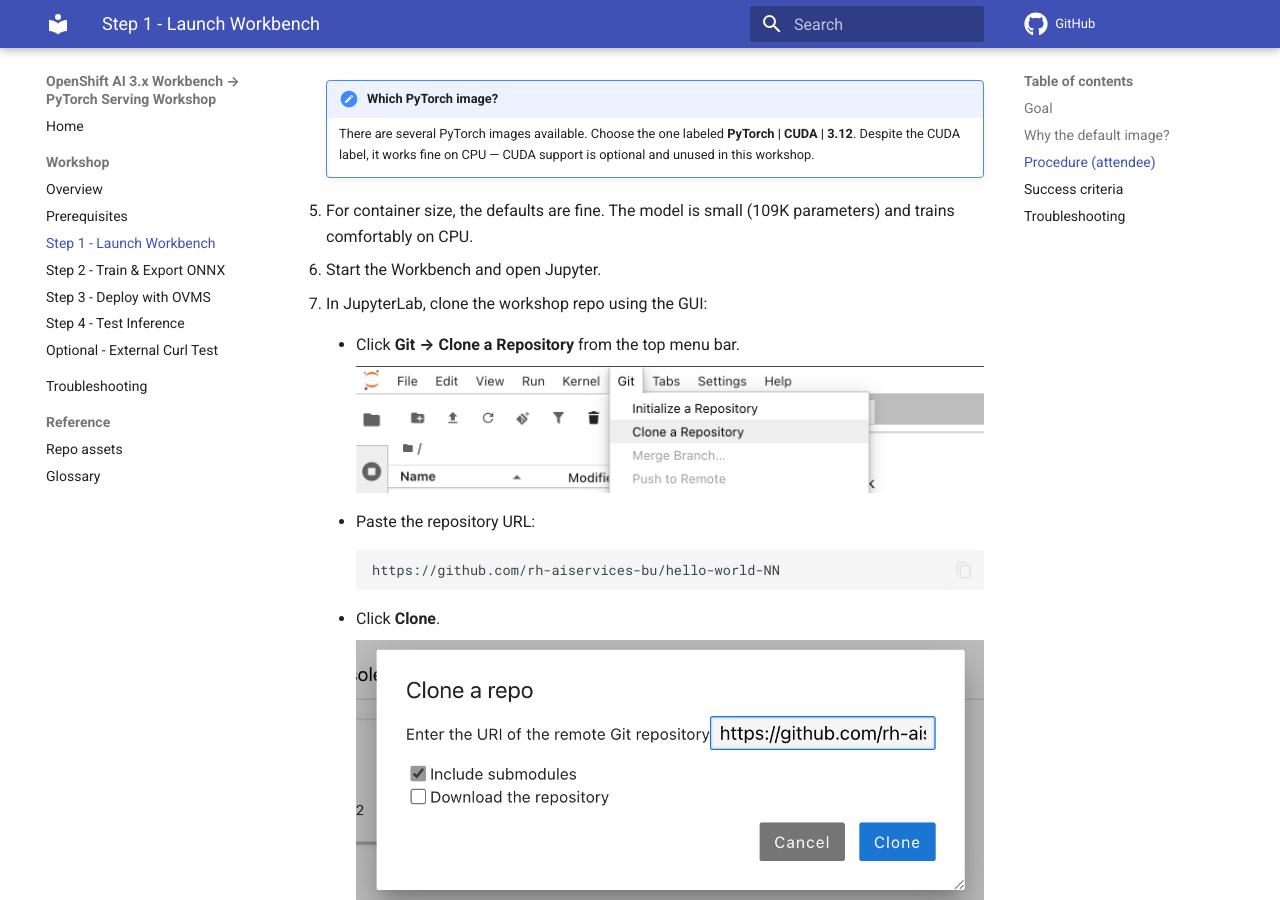
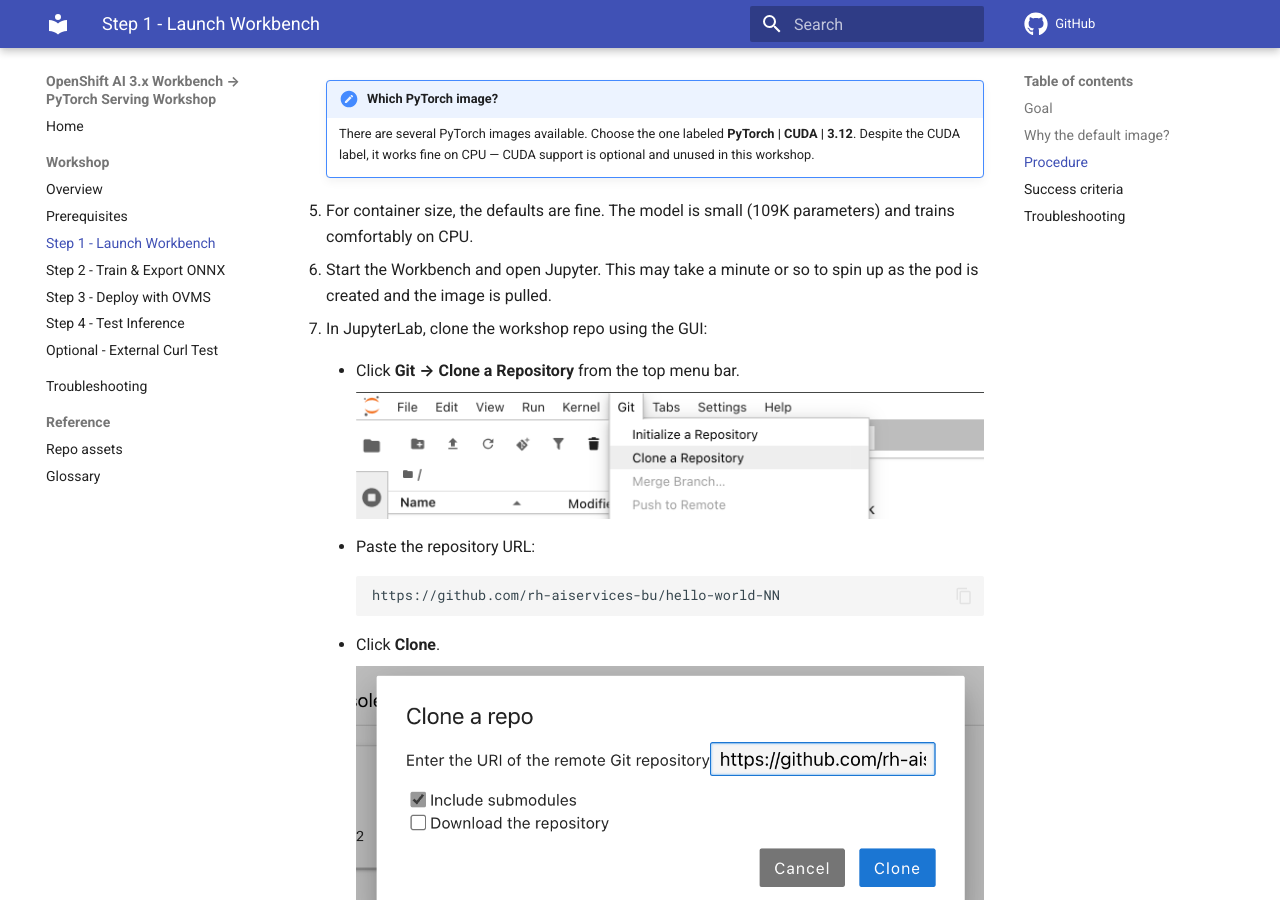
Before and after one commit to rh-aiservices-bu/hello-world-NN, an MkDocs documentation site: the page built from docs/lab/02-workbench.md, in a window 1280 px wide and 900 px high, scrolled down 1816 px. Built offline with MkDocs 1.6.1 and Material for MkDocs 9.7.7, drawn with Linux system fonts in a browser that asks for light colours; comment, search, counter and statistics services are not loaded; some of the changed text lies outside the part shown.

```diff
--- a/docs/lab/02-workbench.md
+++ b/docs/lab/02-workbench.md
@@ -6,7 +6,7 @@ Start a Jupyter Workbench using the **default PyTorch notebook image** provided
 ## Why the default image?
 OpenShift AI 3.x ships with curated notebook images (including a PyTorch image) that are ready to use. This avoids the need to build or import a custom image, which would require RBAC permissions most sandbox users do not have.
 
-## Procedure (attendee)
+## Procedure
 1. In **OpenShift AI**, select your project.
 
     ![Selecting a project in OpenShift AI](../assets/select-project.png)
@@ -29,7 +29,7 @@ OpenShift AI 3.x ships with curated notebook images (including a PyTorch image)
 
 5. For container size, the defaults are fine. The model is small (109K parameters) and trains comfortably on CPU.
 
-6. Start the Workbench and open Jupyter.
+6. Start the Workbench and open Jupyter. This may take a minute or so to spin up as the pod is created and the image is pulled.
 
 7. In JupyterLab, clone the workshop repo using the GUI:
     - Click **Git → Clone a Repository** from the top menu bar.
```
